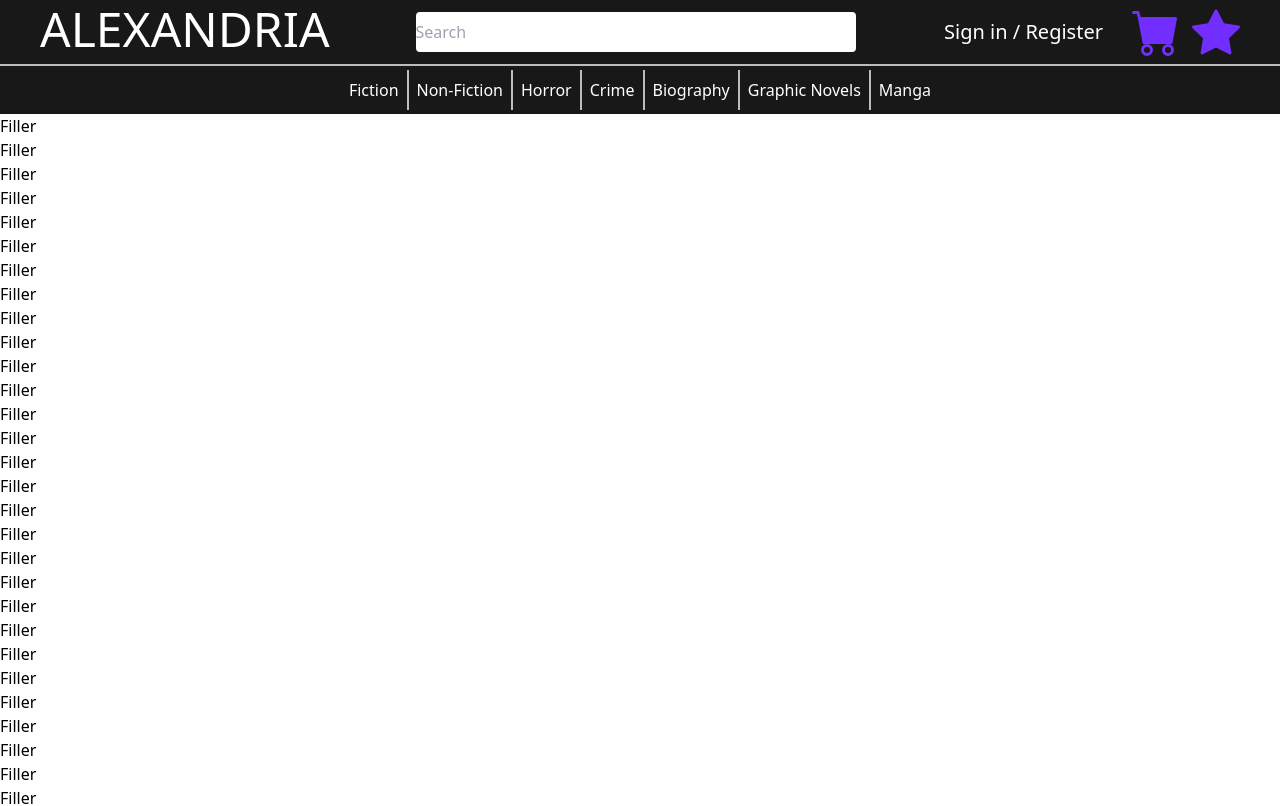
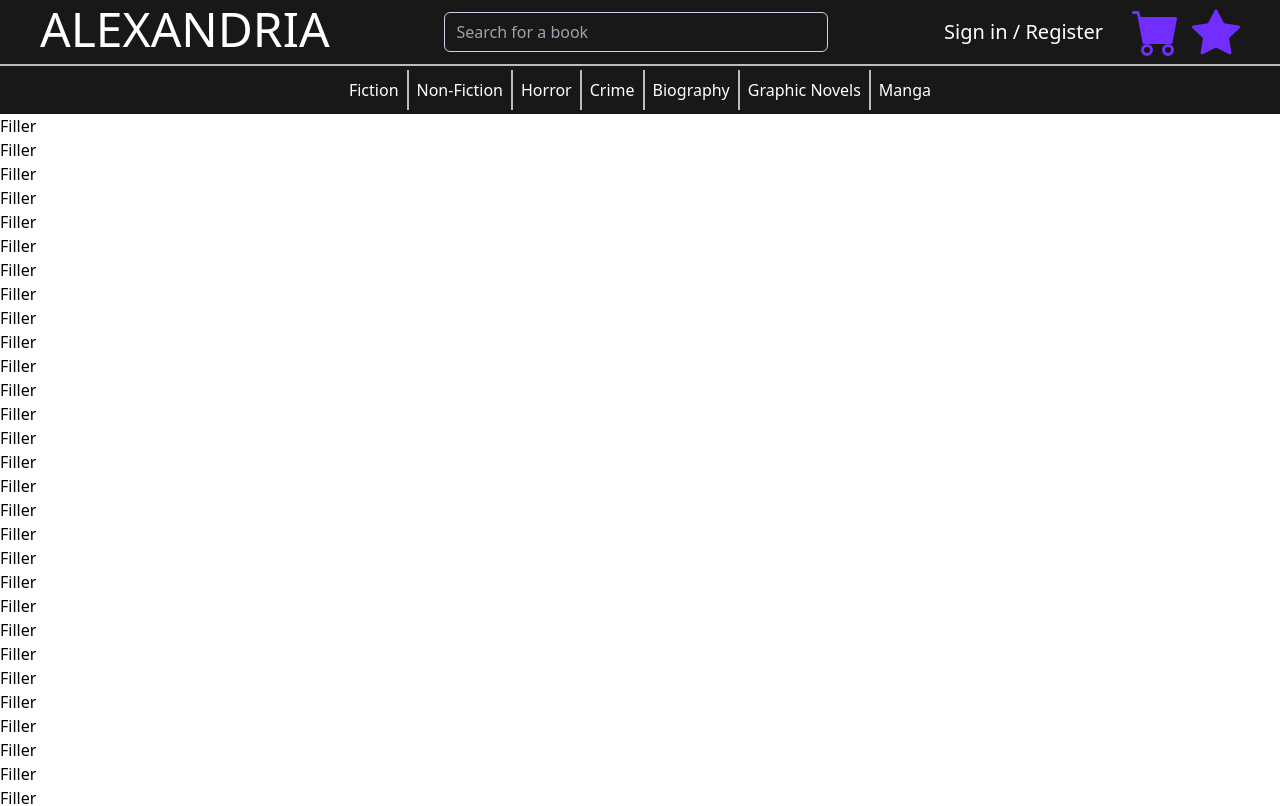
Before and after one commit to kyron321/Alexandria, a Next.js app: page / in a window 1280 px wide. Shown: the top 806 px of the page. Built offline with nearby package versions, Linux system fonts and the light colour scheme.

Commit message:
refactor: replace search bar input with component input

```diff
--- a/components/Header.tsx
+++ b/components/Header.tsx
@@ -1,7 +1,7 @@
 import Link from "next/link";
 import { BsCartFill } from "react-icons/bs";
 import { BsFillStarFill } from "react-icons/bs";
-import { GoSearch } from "react-icons/go";
+import Input from "./Input";
 
 type HeaderProps = {
   title: string;
@@ -17,11 +17,7 @@ const Header: React.FC<HeaderProps> = ({ title }) => {
           </div>
         </Link>
         <div className="flex items-center justify-center">
-          <input
-            type="text"
-            placeholder="Search"
-            className="w-[440px] h-10 rounded"
-          />
+        <Input type="secondary" placeholder="Search for a book"/>
         </div>
         <div
           className="flex gap-3"
```
